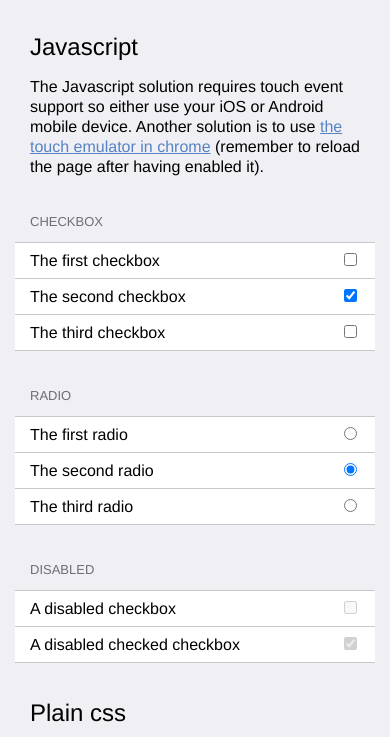
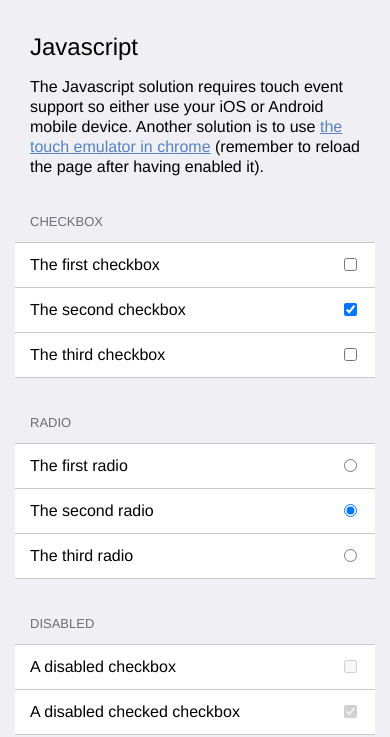
Before and after one commit to tmpethick/switch, a plain HTML site: page index.html in a window 390 px wide. Shown: the part 119-856 px from the top of the page. Drawn offline with Linux system fonts and the light colour scheme.

Commit message:
Makes sure desktop has same row height as mobile

```diff
--- a/demo-assets/styles.css
+++ b/demo-assets/styles.css
@@ -73,6 +73,7 @@ a:hover {
 .row {
     display: table-row;
     background-color: white;
+    height: 45px;
 }
 
 .column {
```
